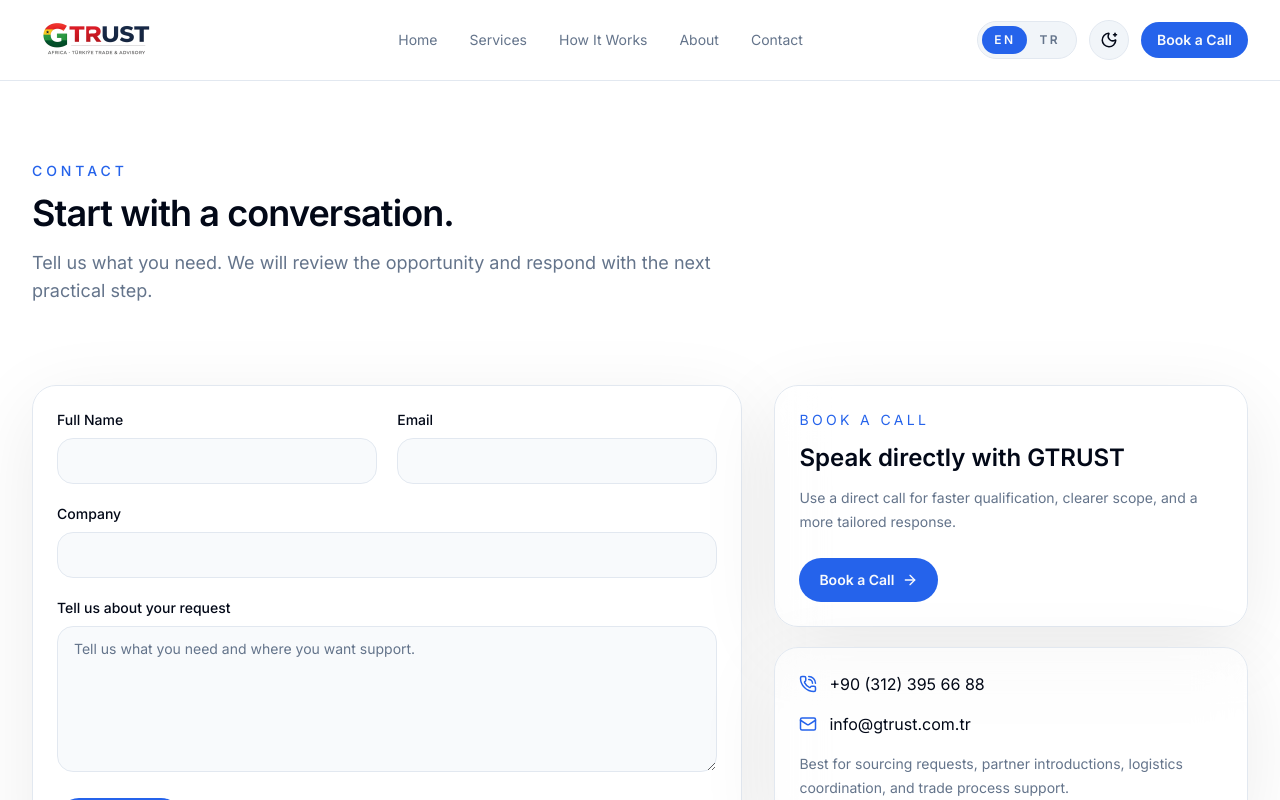
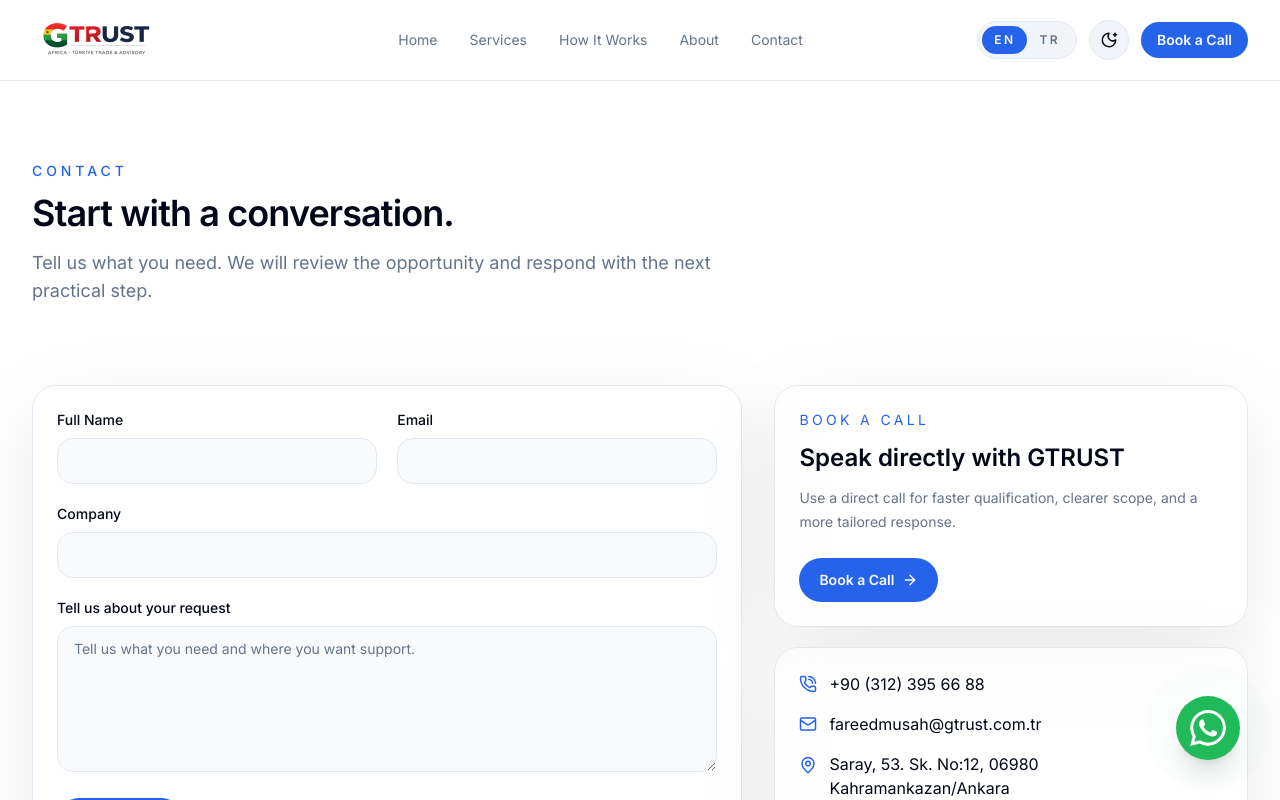
Before and after one commit to MR-checks/Gtrust, a Next.js app: page /contact in a window 1280 px wide. Shown: the top 800 px of the page. Built offline with nearby package versions, Linux system fonts and the light colour scheme.

Commit message:
Update contact details, add physical address, add WhatsApp widget, and fix contact form scroll link

```diff
--- a/app/layout.tsx
+++ b/app/layout.tsx
@@ -4,6 +4,7 @@
 import { Providers } from '@/components/providers';
 import { Navbar } from '@/components/navbar';
 import { Footer } from '@/components/footer';
+import { WhatsAppWidget } from '@/components/whatsapp-widget';
 
 const inter = Inter({ subsets: ['latin'], variable: '--font-sans' });
 
@@ -50,6 +51,7 @@
             <Navbar />
             <main>{children}</main>
             <Footer />
+            <WhatsAppWidget />
           </div>
         </Providers>
       </body>
--- a/components/contact-form.tsx
+++ b/components/contact-form.tsx
@@ -1,7 +1,7 @@
 'use client';
 
 import { useState } from 'react';
-import { Loader2, Mail, PhoneCall } from 'lucide-react';
+import { Loader2, Mail, PhoneCall, MapPin } from 'lucide-react';
 import { PrimaryButton, GlassCard } from '@/components/ui';
 import { dictionary } from '@/lib/translations';
 import { useLanguage } from '@/components/providers';
@@ -65,7 +65,7 @@
   return (
     <div className="grid gap-8 lg:grid-cols-[1.2fr_0.8fr]">
       <GlassCard>
-        <form onSubmit={onSubmit} className="space-y-5">
+        <form id="inquiry-form" onSubmit={onSubmit} className="space-y-5">
           <div className="grid gap-5 sm:grid-cols-2">
             <Field label={t.name} name="name" type="text" required />
             <Field label={t.email} name="email" type="email" required />
@@ -100,7 +100,7 @@
           <h3 className="mt-3 text-2xl font-semibold text-foreground">{t.directSpeak}</h3>
           <p className="mt-3 text-sm leading-6 text-muted-foreground">{t.directSpeakText}</p>
           <div className="mt-6 flex flex-wrap gap-3">
-            <PrimaryButton href="/contact">{t.bookCall}</PrimaryButton>
+            <PrimaryButton href="#inquiry-form">{t.bookCall}</PrimaryButton>
           </div>
         </GlassCard>
         <GlassCard>
@@ -111,6 +111,10 @@
           <div className="mt-4 flex items-center gap-3 text-foreground">
             <Mail size={18} className="text-primary" />
             <a href={`mailto:${t.emailAddress}`} className="transition hover:text-primary">{t.emailAddress}</a>
+          </div>
+          <div className="mt-4 flex items-start gap-3 text-foreground">
+            <MapPin size={18} className="mt-1 shrink-0 text-primary" />
+            <span className="transition hover:text-primary">{t.address}</span>
           </div>
           <p className="mt-4 text-sm leading-6 text-muted-foreground">{t.bestFor}</p>
         </GlassCard>
--- a/components/footer.tsx
+++ b/components/footer.tsx
@@ -26,6 +26,7 @@
           <div className="mt-4 space-y-1 text-sm text-muted-foreground">
             <p><a href={`tel:${t.phone.replace(/\D/g, '')}`} className="transition hover:text-foreground">{t.phone}</a></p>
             <p><a href={`mailto:${t.emailAddress}`} className="transition hover:text-foreground">{t.emailAddress}</a></p>
+            <p className="max-w-xs">{t.address}</p>
           </div>
         </div>
         <div className="flex flex-col items-start gap-3 text-sm text-muted-foreground lg:mt-4 lg:items-end">
--- /dev/null
+++ b/components/whatsapp-widget.tsx
@@ -0,0 +1,52 @@
+'use client';
+
+import { motion } from 'framer-motion';
+import { useState, useEffect } from 'react';
+
+export function WhatsAppWidget() {
+  const [isVisible, setIsVisible] = useState(false);
+
+  useEffect(() => {
+    // Delay to make it pop up after the page has loaded
+    const timer = setTimeout(() => {
+      setIsVisible(true);
+    }, 1200);
+    return () => clearTimeout(timer);
+  }, []);
+
+  if (!isVisible) return null;
+
+  return (
+    <motion.div
+      initial={{ opacity: 0, scale: 0, y: 50 }}
+      animate={{ opacity: 1, scale: 1, y: 0 }}
+      transition={{ type: 'spring', stiffness: 260, damping: 20 }}
+      className="fixed bottom-6 right-6 z-50 flex items-center justify-center md:bottom-10 md:right-10"
+    >
+      <a
+        href="https://wa.me/905451262926"
+        target="_blank"
+        rel="noopener noreferrer"
+        className="group relative flex h-14 w-14 items-center justify-center rounded-full bg-[#20BA5A] dark:bg-[#128C7E] text-white shadow-xl transition-transform duration-300 hover:scale-110 md:h-16 md:w-16"
+        aria-label="Chat on WhatsApp"
+      >
+        <svg
+          xmlns="http://www.w3.org/2000/svg"
+          viewBox="0 0 24 24"
+          fill="currentColor"
+          className="h-8 w-8 md:h-9 md:w-9"
+        >
+          <path d="M17.472 14.382c-.297-.149-1.758-.867-2.03-.967-.273-.099-.471-.148-.67.15-.197.297-.767.966-.94 1.164-.173.199-.347.223-.644.075-.297-.15-1.255-.463-2.39-1.475-.883-.788-1.48-1.761-1.653-2.059-.173-.297-.018-.458.13-.606.134-.133.298-.347.446-.52.149-.174.198-.298.298-.497.099-.198.05-.371-.025-.52-.075-.149-.669-1.612-.916-2.207-.242-.579-.487-.5-.669-.51a12.8 12.8 0 0 0-.57-.01c-.198 0-.52.074-.792.372-.272.297-1.04 1.016-1.04 2.479 0 1.462 1.065 2.875 1.213 3.074.149.198 2.096 3.2 5.077 4.487.709.306 1.262.489 1.694.625.712.227 1.36.195 1.871.118.571-.085 1.758-.719 2.006-1.413.248-.694.248-1.289.173-1.413-.074-.124-.272-.198-.57-.347m-5.421 7.403h-.004a9.87 9.87 0 0 1-5.031-1.378l-.361-.214-3.741.982.998-3.648-.235-.374a9.86 9.86 0 0 1-1.51-5.26c.001-5.45 4.436-9.884 9.888-9.884 2.64 0 5.122 1.03 6.988 2.898a9.825 9.825 0 0 1 2.893 6.994c-.003 5.45-4.437 9.884-9.885 9.884m8.413-18.297A11.815 11.815 0 0 0 12.05 0C5.495 0 .16 5.335.157 11.892c0 2.096.547 4.142 1.588 5.945L.057 24l6.305-1.654a11.882 11.882 0 0 0 5.683 1.448h.005c6.554 0 11.89-5.335 11.893-11.893a11.821 11.821 0 0 0-3.48-8.413Z"/>
+        </svg>
+
+        {/* Tooltip on hover */}
+        <span className="absolute right-full mr-4 hidden w-max rounded-lg bg-foreground px-3 py-2 text-sm font-medium text-background opacity-0 shadow-sm transition-opacity duration-300 group-hover:opacity-100 lg:block">
+          Chat with us!
+        </span>
+      </a>
+
+      {/* Pulse effect to draw attention */}
+      <div className="absolute -z-10 h-full w-full animate-ping rounded-full bg-[#20BA5A] dark:bg-[#128C7E] opacity-30" style={{ animationDuration: '3s' }}></div>
+    </motion.div>
+  );
+}
--- a/lib/translations.ts
+++ b/lib/translations.ts
@@ -63,7 +63,8 @@
     faqHeading: 'FAQ',
     faqTitle: 'Common questions',
     phone: '+90 (312) 395 66 88',
-    emailAddress: 'info@gtrust.com.tr'
+    emailAddress: 'fareedmusah@gtrust.com.tr',
+    address: 'Saray, 53. Sk. No:12, 06980 Kahramankazan/Ankara'
   },
   tr: {
     home: 'Ana Sayfa',
@@ -127,6 +128,7 @@
     faqHeading: 'SSS',
     faqTitle: 'Sıkça sorulan sorular',
     phone: '+90 (312) 395 66 88',
-    emailAddress: 'info@gtrust.com.tr'
+    emailAddress: 'fareedmusah@gtrust.com.tr',
+    address: 'Saray, 53. Sk. No:12, 06980 Kahramankazan/Ankara'
   }
 } as const;
```
Also changed, not shown: 2 other files (tests, documents, lock files or other folders).
